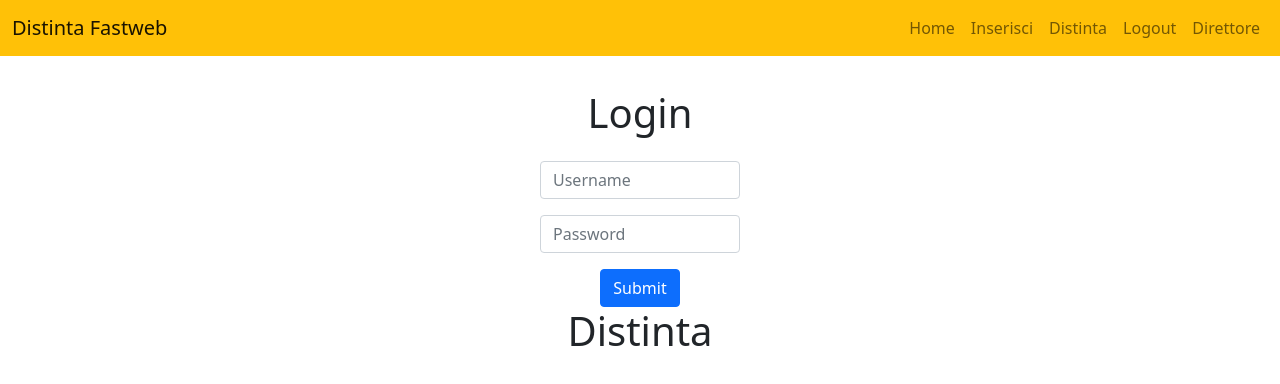
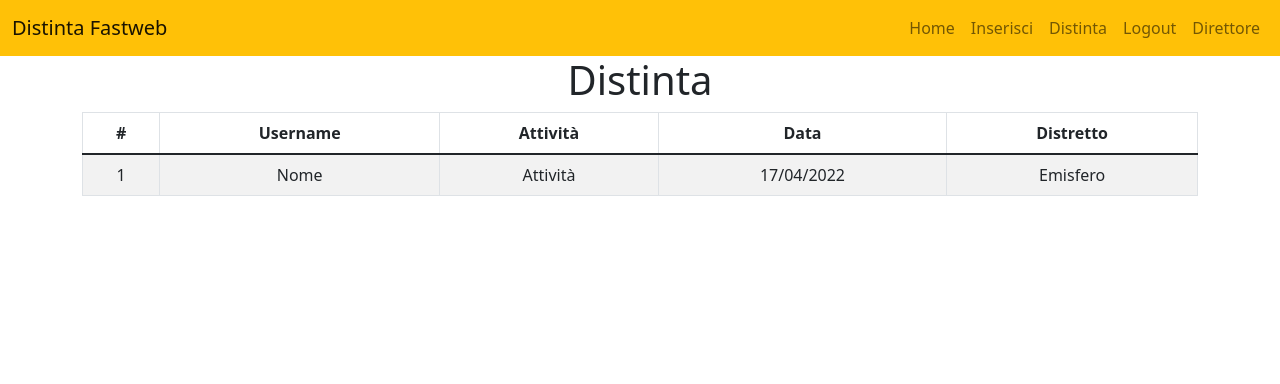
Before and after one commit to fbdigitalretouch/Distinta, a React (Create React App) app in the folder distinta-fastweb/: page /distinta in a window 1280 px wide. Shown: the top 384 px of the page. Built offline with nearby package versions, Linux system fonts and the light colour scheme.

Commit message:
aggiunta tabella distinta

```diff
--- a/distinta-fastweb/src/App.js
+++ b/distinta-fastweb/src/App.js
@@ -6,7 +6,6 @@
   BrowserRouter as Router,
   Routes,
   Route,
-  Link
 } from "react-router-dom";
 
 import Navigationbar from './components/navbar';
@@ -16,7 +15,7 @@
 import Direttore from "./components/Direttore"
 import Login from "./components/login-module"
 
-const logged = false;
+const logged = true;
 
 
 // Devo sistemare il login in modo da poter renderizzare condizionalmente i reindirizzamenti solo nel caso in cui
@@ -27,14 +26,14 @@
     <div className="App">
         <Router>
             <Navigationbar/>
-            {logged ? <h1>Benvenuto!</h1> : <Login/>}
+            {logged ?
             <Routes>
             <Route path="/distinta" element={<DistintaList/>} />
             <Route path="/inserisci" element={<Inserisci/>} />
             <Route path="/logout" element={<Logout/>} />
             <Route path="/direttore" element={<Direttore/>} />
             <Route path="/login" element={<Login/>} />
-            </Routes>
+            </Routes> : <Login/>}
         </Router>
 
     </div>
--- a/distinta-fastweb/src/components/distinta-list.jsx
+++ b/distinta-fastweb/src/components/distinta-list.jsx
@@ -1,9 +1,34 @@
 import React from "react";
+import { Container } from "react-bootstrap";
+import Table from "react-bootstrap/Table"
 
 
-function Distinta(){
+function Distinta(props){
     return(
+        <Container>
         <h1>Distinta</h1>
+    <Table striped bordered hover>
+      <thead>
+        <tr>
+          <th>#</th>
+          <th>Username</th>
+          <th>Attività</th>
+          <th>Data</th>
+          <th>Distretto</th>
+        </tr>
+      </thead>
+      <tbody>
+        <tr>
+       { /* distinta da cliclare in base all'attività all'interno del database*/}
+          <td>1</td>
+          <td>Nome</td>
+          <td>Attività</td>
+          <td>17/04/2022</td>
+          <td>Emisfero</td>
+        </tr>
+      </tbody>
+    </Table>
+    </Container>
     )
 
 }
```
Also changed, not shown: 2 other files (tests, documents, lock files or other folders).
